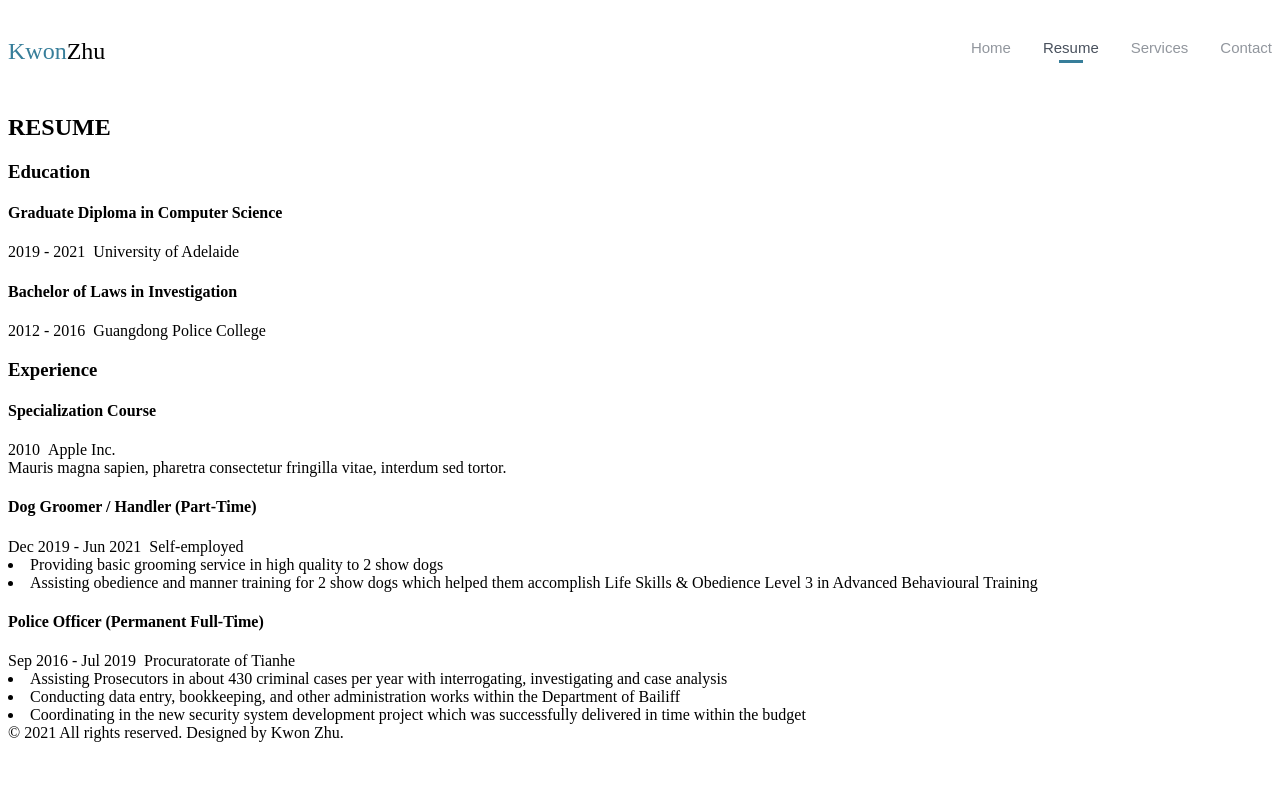
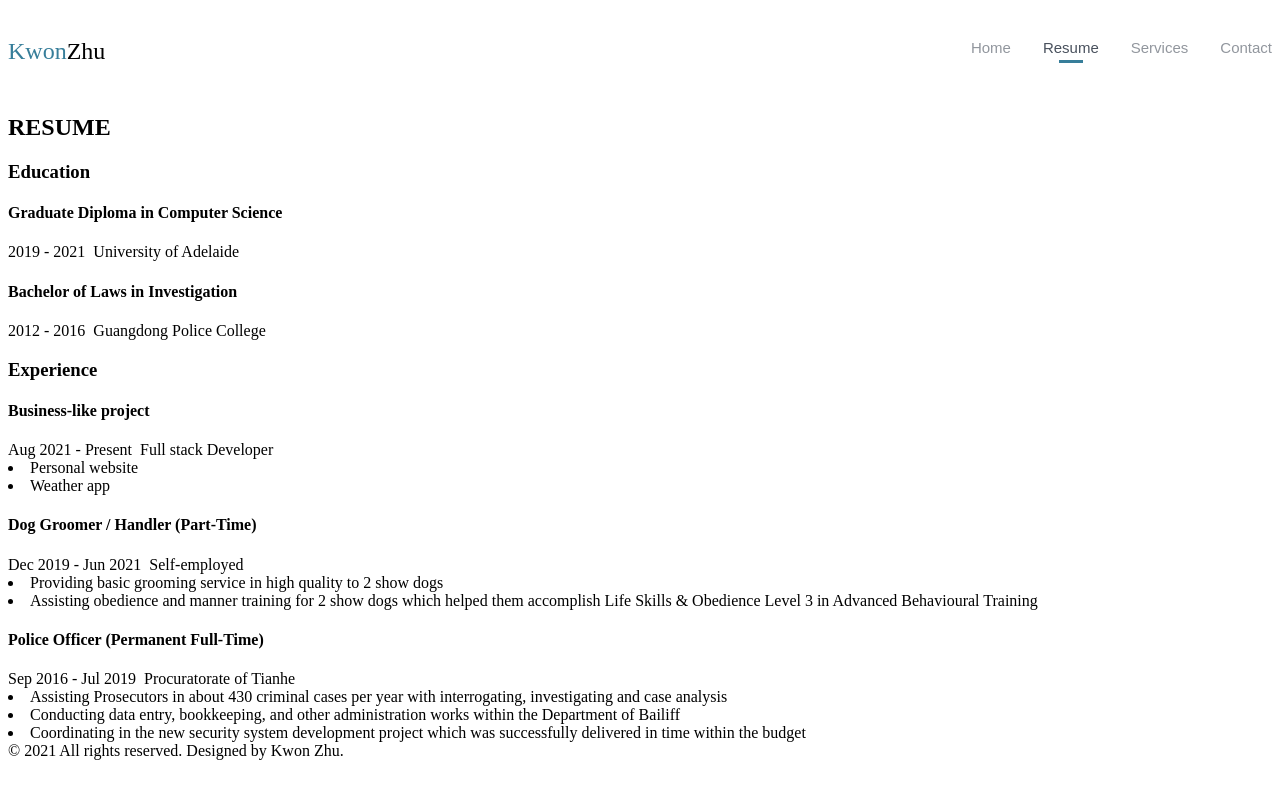
Before and after one commit to KwonZhu/KwonZhu.github.io, a React app: page / in a window 1280 px wide. Both pictures are taken after a click on the button "Resume". Built offline with nearby package versions, Linux system fonts and the light colour scheme.

Commit message:
add experience in ResumenPage.js

```diff
--- a/app/Page/components/ResumePage/ResumePage.js
+++ b/app/Page/components/ResumePage/ResumePage.js
@@ -44,17 +44,17 @@ const ResumePage = () => (
           <h3 className="resumeSub__title">Experience</h3>
           <div className="timelines">
             <div className="timeline">
-              <h4 className="experience__title">Specialization Course</h4>
+              <h4 className="experience__title">Business-like project</h4>
               <div className="experience__meta">
-                <span className="experience__year">2010</span>
+                <span className="experience__year">Aug 2021 - Present</span>
                 &nbsp;
                 <i className="experience__divider"></i>
                 &nbsp;
-                <span className="experience__company">Apple Inc.</span>
+                <span className="experience__company">Full stack Developer</span>
               </div>
               <div className="experience__description">
-                Mauris magna sapien, pharetra consectetur fringilla vitae,
-                interdum sed tortor.
+                <li>Personal website</li>
+                <li>Weather app</li>
               </div>
             </div>
             <div className="timeline">
```
